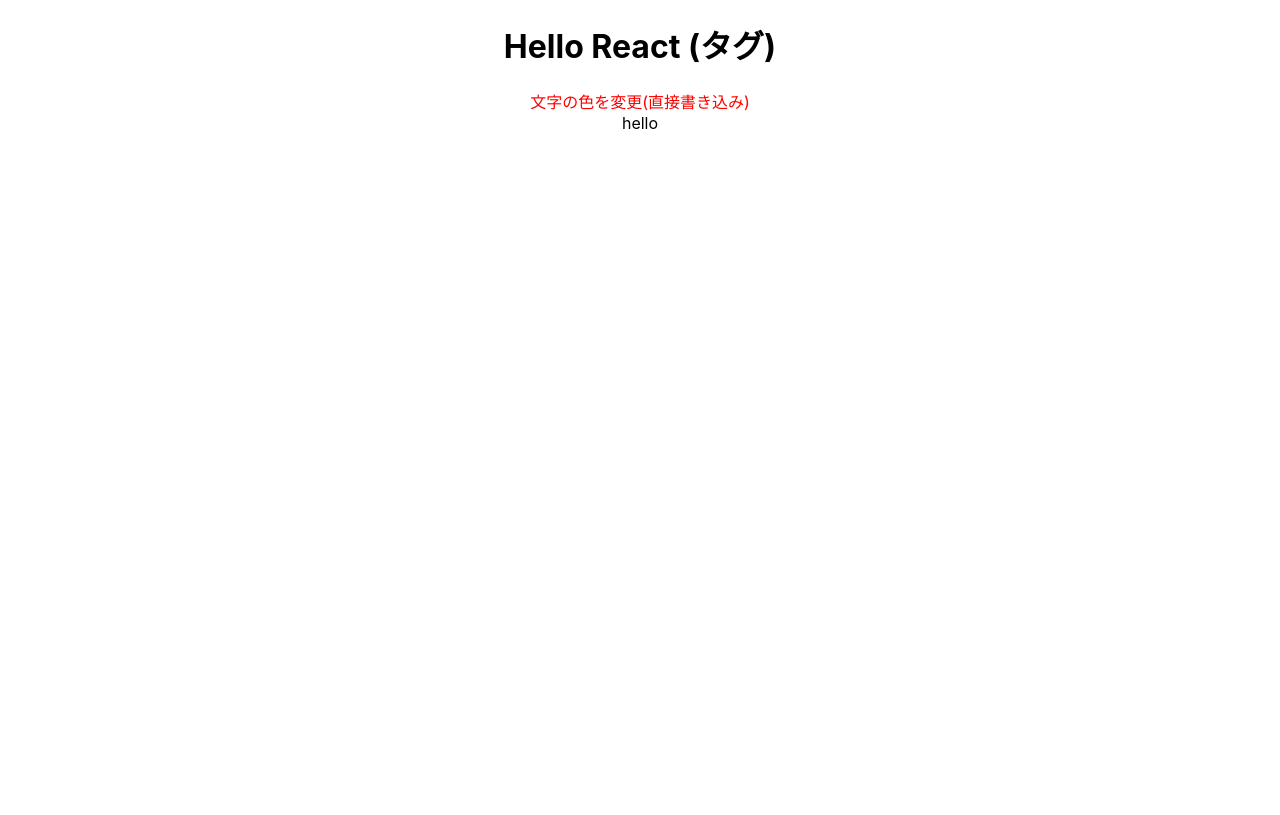
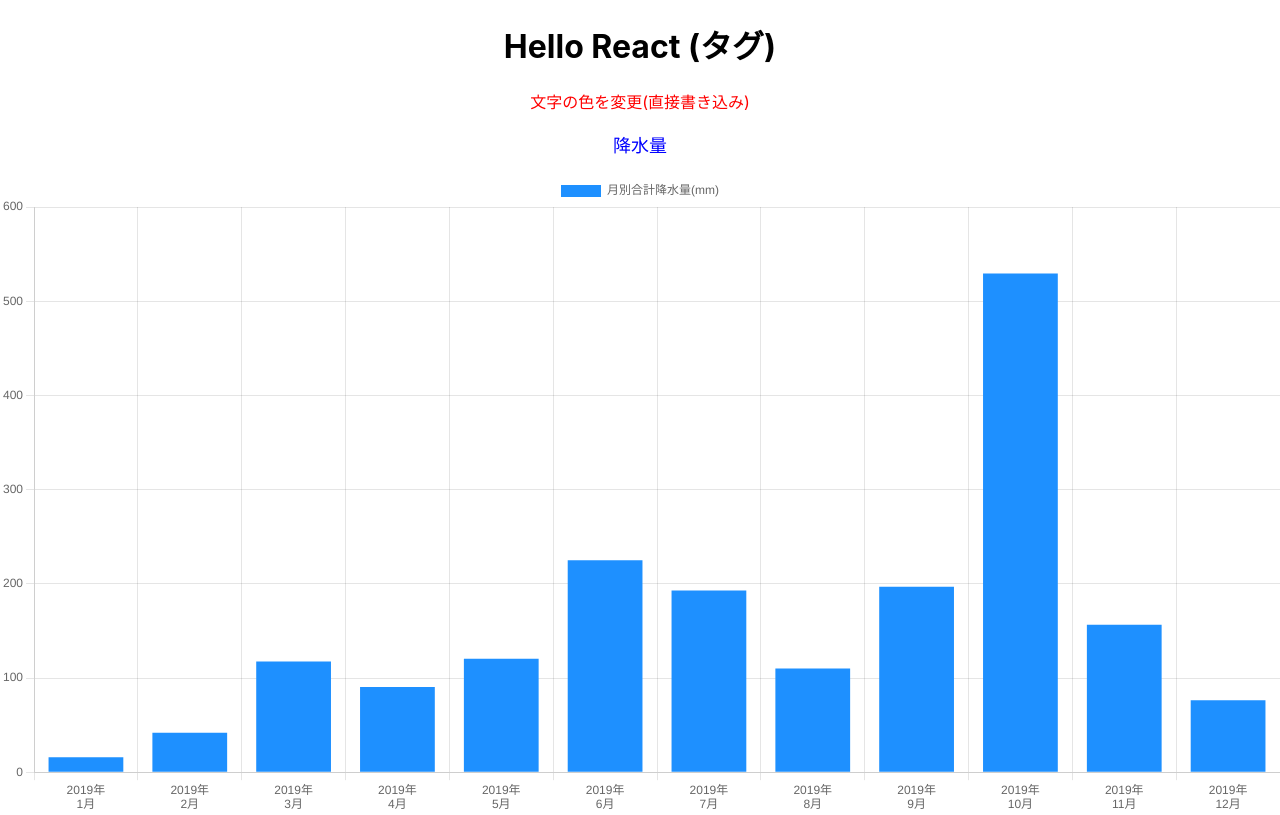
Before and after one commit to aoimaru/internReactPrac, a React (Create React App) app: page / in a window 1280 px wide. Built offline with nearby package versions, Linux system fonts and the light colour scheme.

Commit message:
表示に成功(chartと文字色)

```diff
--- a/package.json
+++ b/package.json
@@ -6,7 +6,9 @@
     "@testing-library/jest-dom": "^5.11.4",
     "@testing-library/react": "^11.1.0",
     "@testing-library/user-event": "^12.1.10",
+    "chart.js": "^3.3.2",
     "react": "^17.0.2",
+    "react-chartjs-2": "^3.0.3",
     "react-dom": "^17.0.2",
     "react-scripts": "4.0.3",
     "web-vitals": "^1.0.1"
--- a/src/App.jsx
+++ b/src/App.jsx
@@ -1,6 +1,7 @@
 // import logo from './logo.svg';
 import './App.css';
-import colorSample from "./components/colorSample";
+import ColorSample from "./components/ColorSample";
+import ChartSample from "./components/ChartSample";
 
 
 function App() {
@@ -9,10 +10,13 @@
       <h1> Hello React (タグ)</h1>
 
       <div style={{ color: 'red' }}>文字の色を変更(直接書き込み)</div>
-
-      <colorSample color="blue" message="元気です">
+      {/*<colorSample color="blue" message="元気です">
         hello
-      </colorSample>
+      <ColorSample />*/}
+      <ColorSample color="blue" message="元気です">
+        降水量
+      </ColorSample>
+      <ChartSample />
     </div>
 
   );
--- /dev/null
+++ b/src/components/ChartSample.jsx
@@ -0,0 +1,86 @@
+import React from "react";
+import { Bar } from "react-chartjs-2";
+
+const graphData = {
+    labels: [
+      // 軸ラベル
+      // 各ラベルを配列にすることで軸ラベルが改行されて表示される
+      ["2019年", "1月"],
+      ["2019年", "2月"],
+      ["2019年", "3月"],
+      ["2019年", "4月"],
+      ["2019年", "5月"],
+      ["2019年", "6月"],
+      ["2019年", "7月"],
+      ["2019年", "8月"],
+      ["2019年", "9月"],
+      ["2019年", "10月"],
+      ["2019年", "11月"],
+      ["2019年", "12月"]
+    ],
+    datasets: [
+      // 表示するデータセット
+      {
+        data: [
+          16,
+          42,
+          117.5,
+          90.5,
+          120.5,
+          225,
+          193,
+          110,
+          197,
+          529.5,
+          156.5,
+          76.5
+        ],
+        backgroundColor: "rgba(30, 144, 255, 1)",
+        label: "月別合計降水量(mm)"
+      }
+    ]
+  };
+
+  /** グラフオプション */
+  const graphOption = {
+    scales: {
+      xAxes: [
+        // x軸設定
+        {
+          scaleLabel: {
+            // 軸ラベル設定
+            display: true,
+            labelString: "2019年"
+          }
+        }
+      ],
+      yAxes: [
+        // y軸設定
+        {
+          scaleLabel: {
+            display: true,
+            labelString: "合計降水量(mm)"
+          },
+          ticks: {
+            // 軸目盛設定
+            beginAtZero: true,
+            callback: function (value, index, values) {
+              return `${value}(mm)`;
+            }
+          }
+        }
+      ]
+    }
+  };
+
+
+
+const ChartSample = () => {
+	return (
+		<Bar data={graphData} options={graphOption} />
+		);
+
+};
+
+
+export default ChartSample;
--- a/src/components/colorSample.jsx
+++ b/src/components/colorSample.jsx
@@ -1,6 +1,6 @@
 import React from "react";
 
-const colorSample = (props) => {
+const ColorSample = (props) => {
 	console.log(props);
   	const { color, children } = props;
   	const contentStyle = {
@@ -12,4 +12,4 @@
   	);
 };
 
-export default colorSample;
+export default ColorSample;
```
Also changed, not shown: 1 other file (tests, documents, lock files or other folders). Lines whose indentation alone changed are shown as unchanged.
